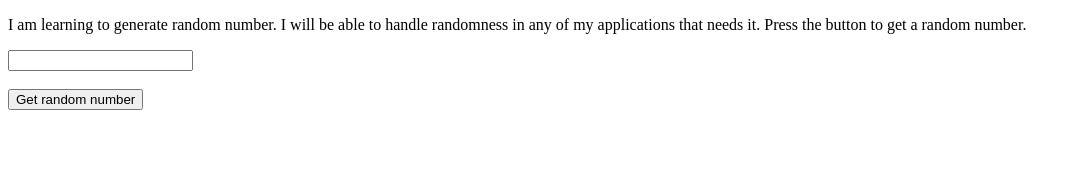
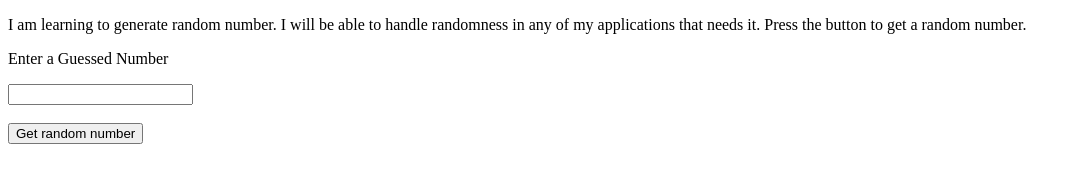
Before and after one commit to acciojob/Hot-or-Cold-Part-I-17-08-2003, a website: page main.html in a window 1280 px wide. Shown: the whole page, without its empty margins (0-1076 px from the left). Drawn offline with Linux system fonts and the light colour scheme.

Commit message:
created a submission

```diff
--- a/main.html
+++ b/main.html
@@ -5,6 +5,7 @@
 <body>
 	<!-- p tag -->
     <p id = "main">I am learning to generate random number. I will be able to handle randomness in any of my applications that needs it. Press the button to get a random number. </p>
+	<p id= "user">Enter a Guessed Number</p>
     <input id= "guess"></input><br><br>
 	<button id="btn">Get random number</button>
 	<!-- button -->
```
